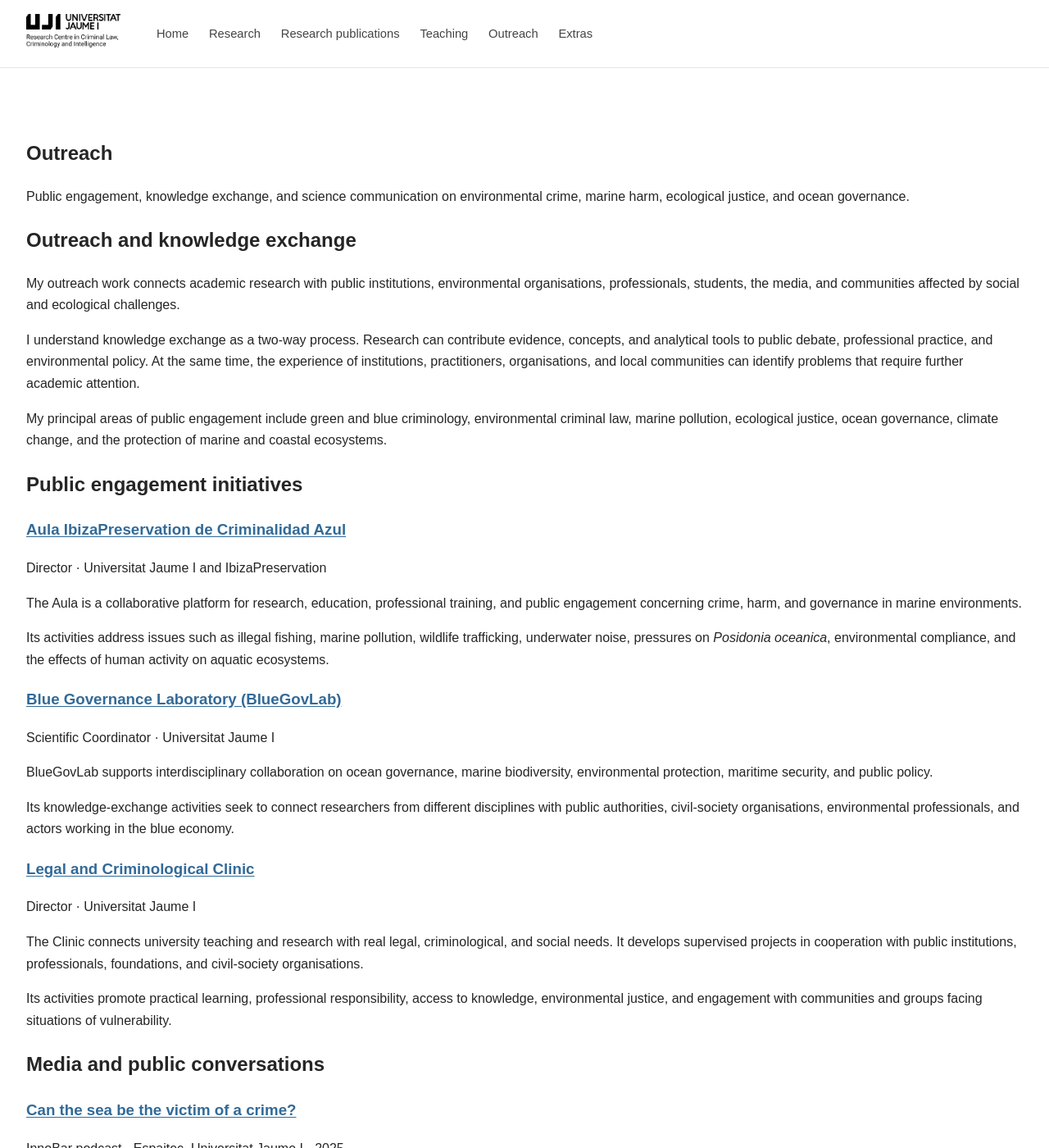
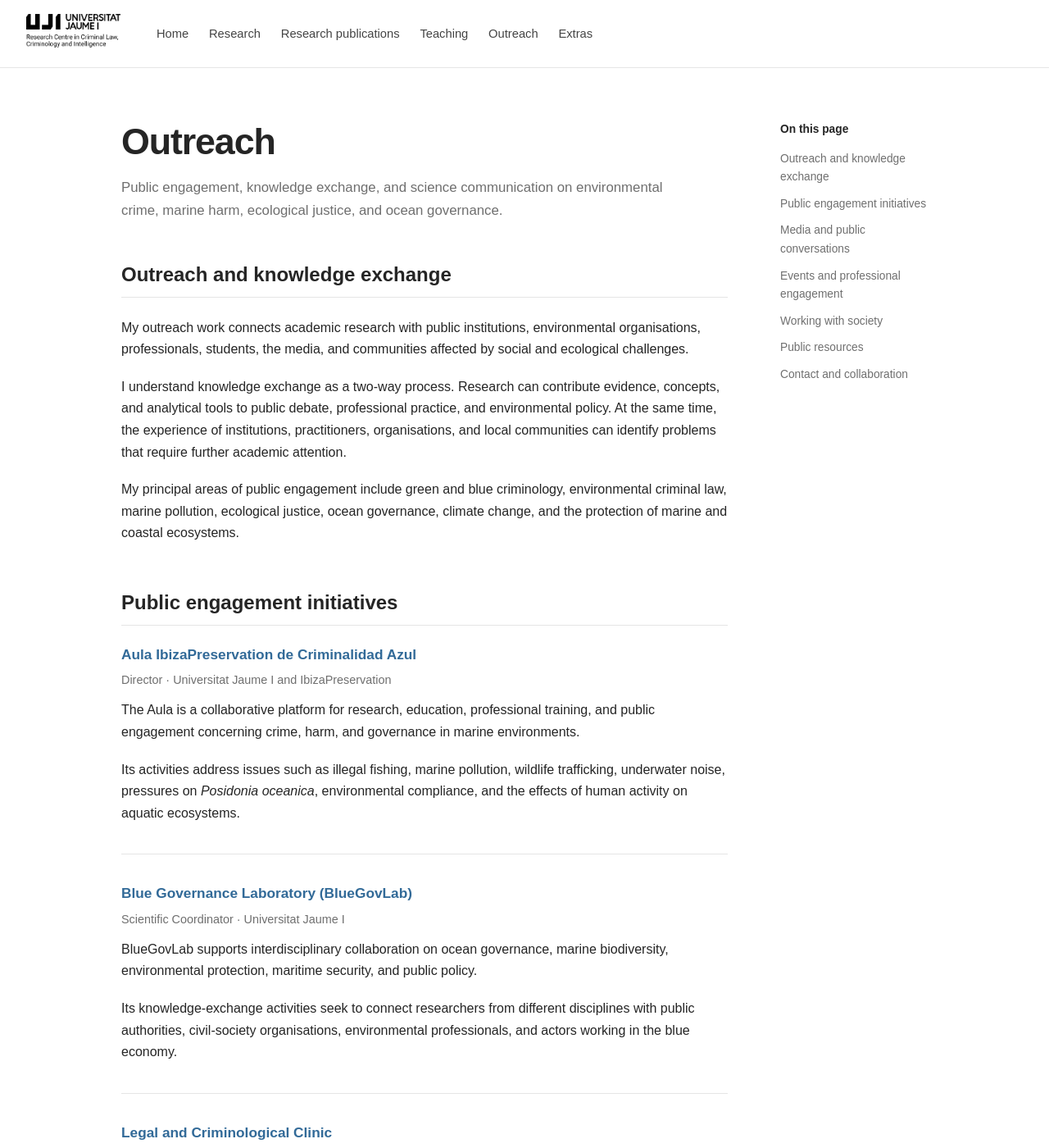
Before and after one commit to emorelleh/emorelleh.github.io, a Jekyll site: the page built from outreach.md, in a window 1280 px wide and 1400 px high. Shown: the whole window at 82% size. Built offline with Jekyll 4.4.1, drawn with Linux system fonts in a browser that asks for light colours.

Commit message:
Update style.css
Add Outreach page styles

```diff
--- a/assets/css/style.css
+++ b/assets/css/style.css
@@ -541,3 +541,131 @@ img { max-width: 100%; height: auto; }
 .publications-intro p {
   margin-top: 0;
 }
+/* Outreach page */
+
+.outreach-page {
+  display: grid;
+  grid-template-columns: minmax(0, 740px) 180px;
+  gap: clamp(2.5rem, 5vw, 5rem);
+  justify-content: center;
+  align-items: start;
+}
+
+.outreach-content {
+  min-width: 0;
+}
+
+.outreach-intro {
+  margin: 0 0 3rem;
+  padding: 0;
+  border: 0;
+}
+
+.outreach-intro h1 {
+  margin: 0 0 1rem;
+  color: var(--ink);
+  font-size: clamp(2rem, 5vw, 2.8rem);
+  font-weight: 700;
+  line-height: 1.15;
+  letter-spacing: -0.025em;
+}
+
+.outreach-intro p {
+  max-width: 680px;
+  margin: 0;
+  color: var(--muted);
+  font-size: 1.05rem;
+  line-height: 1.7;
+}
+
+.outreach-content section {
+  scroll-margin-top: 2rem;
+}
+
+.outreach-content section + section {
+  margin-top: 3.5rem;
+}
+
+.outreach-content section > h2 {
+  margin: 0 0 1.5rem;
+  padding-bottom: 0.75rem;
+  border-bottom: 1px solid var(--line);
+  color: var(--ink);
+  font-size: 1.5rem;
+  font-weight: 700;
+  line-height: 1.25;
+}
+
+.outreach-content h3 {
+  margin: 0 0 0.5rem;
+  color: var(--ink);
+  font-size: 1.08rem;
+  font-weight: 700;
+  line-height: 1.35;
+}
+
+.outreach-content h3 a {
+  color: var(--link);
+  text-decoration: none;
+}
+
+.outreach-content h3 a:hover,
+.outreach-content h3 a:focus-visible {
+  text-decoration: underline;
+}
+
+.outreach-content p {
+  margin: 0 0 1.2rem;
+}
+
+.outreach-item + .outreach-item {
+  margin-top: 2.25rem;
+  padding-top: 2.25rem;
+  border-top: 1px solid var(--line);
+}
+
+.outreach-meta {
+  margin-bottom: 0.7rem !important;
+  color: var(--muted);
+  font-size: 0.9rem;
+}
+
+.outreach-toc {
+  position: sticky;
+  top: 2rem;
+  font-size: 0.86rem;
+}
+
+.outreach-toc > p {
+  margin: 0 0 0.8rem;
+  color: var(--ink);
+  font-weight: 700;
+}
+
+.outreach-toc nav {
+  display: grid;
+  gap: 0.6rem;
+}
+
+.outreach-toc a {
+  color: var(--muted);
+  text-decoration: none;
+}
+
+.outreach-toc a:hover,
+.outreach-toc a:focus-visible {
+  color: var(--link);
+  text-decoration: underline;
+}
+
+@media (max-width: 850px) {
+  .outreach-page {
+    display: block;
+    max-width: 740px;
+    margin: 0 auto;
+  }
+
+  .outreach-toc {
+    display: none;
+  }
+}
```
